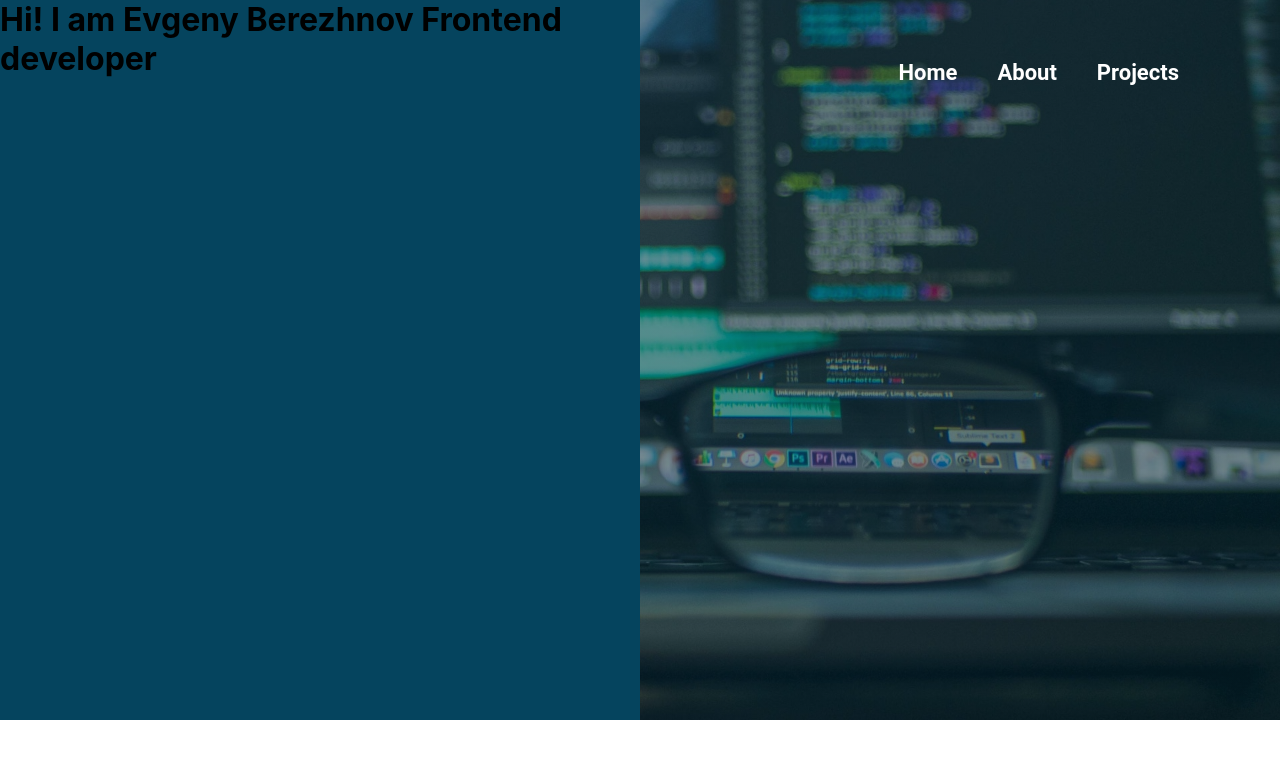
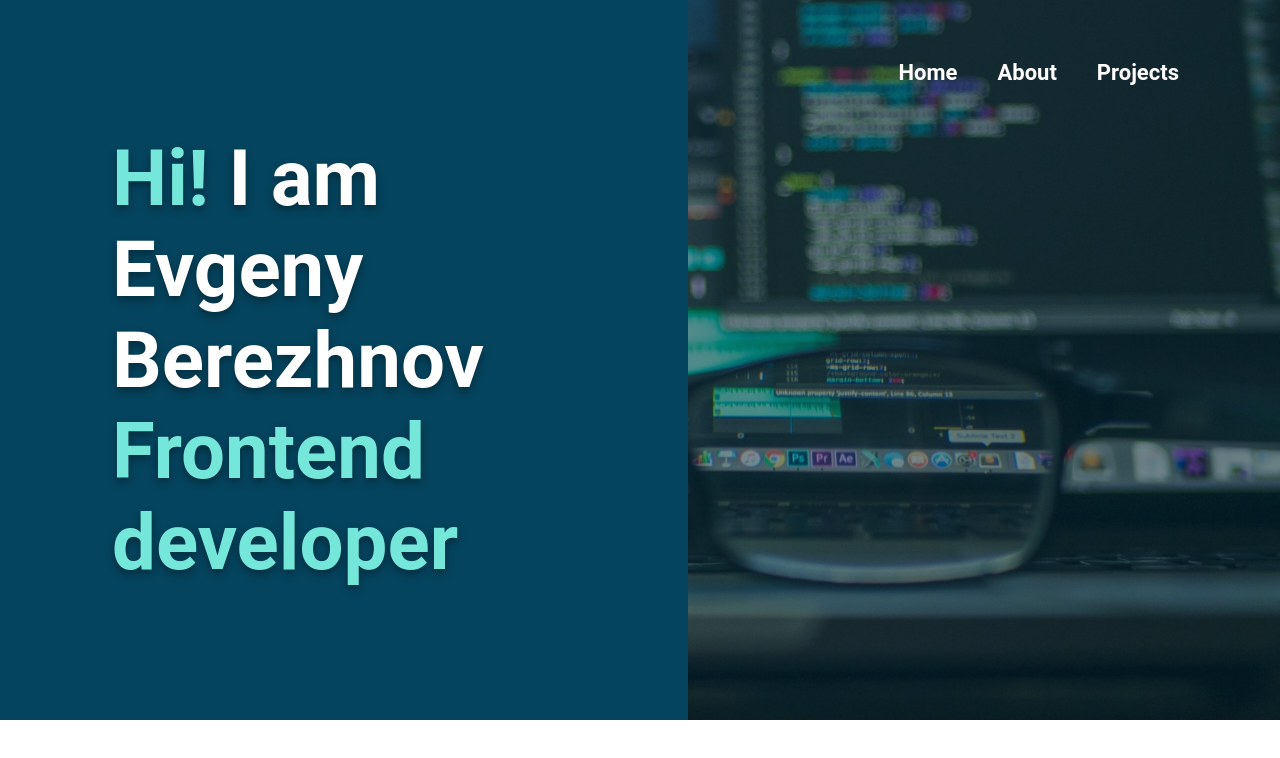
Before and after one commit to JackBerezhnov/evgenydev, a React (Create React App) app: page / in a window 1280 px wide. Shown: the top 758 px of the page. Built offline with nearby package versions, Linux system fonts and the light colour scheme.

Commit message:
set header styles

```diff
--- a/src/components/header/Header.css
+++ b/src/components/header/Header.css
@@ -1,5 +1,14 @@
 h1 {
     margin: 0;
+    font-family: 'Roboto', sans-serif;
+    font-size: 78px;
+    color: #ffffff;
+    font-weight: bold;
+    text-shadow: 0px 4px 8px rgba(0, 0, 0, 0.35);
+}
+
+.blue {
+    color: #75E6DA;
 }
 
 .container-fluid {
@@ -16,7 +25,10 @@ h1 {
 
 .title {
     display: flex;
+    align-items: center;
     width: 50%;
     height: 90vh;
     background: #05445E;
+    width: 45%;
+    padding-left: 7rem;
 }
--- a/src/components/header/Header.jsx
+++ b/src/components/header/Header.jsx
@@ -6,7 +6,7 @@ function Header(props) {
         <div class="header container-fluid">
             <Navbar firstNav="Home" secondNav="About" thirdNav="Projects"/>
             <div class="title">
-                <h1>Hi! I am Evgeny Berezhnov Frontend developer</h1>
+                <h1><span class="blue">Hi!</span> I am<br/> Evgeny Berezhnov <br/><span class="blue">Frontend developer</span></h1>
             </div>
 
         </div>
```
